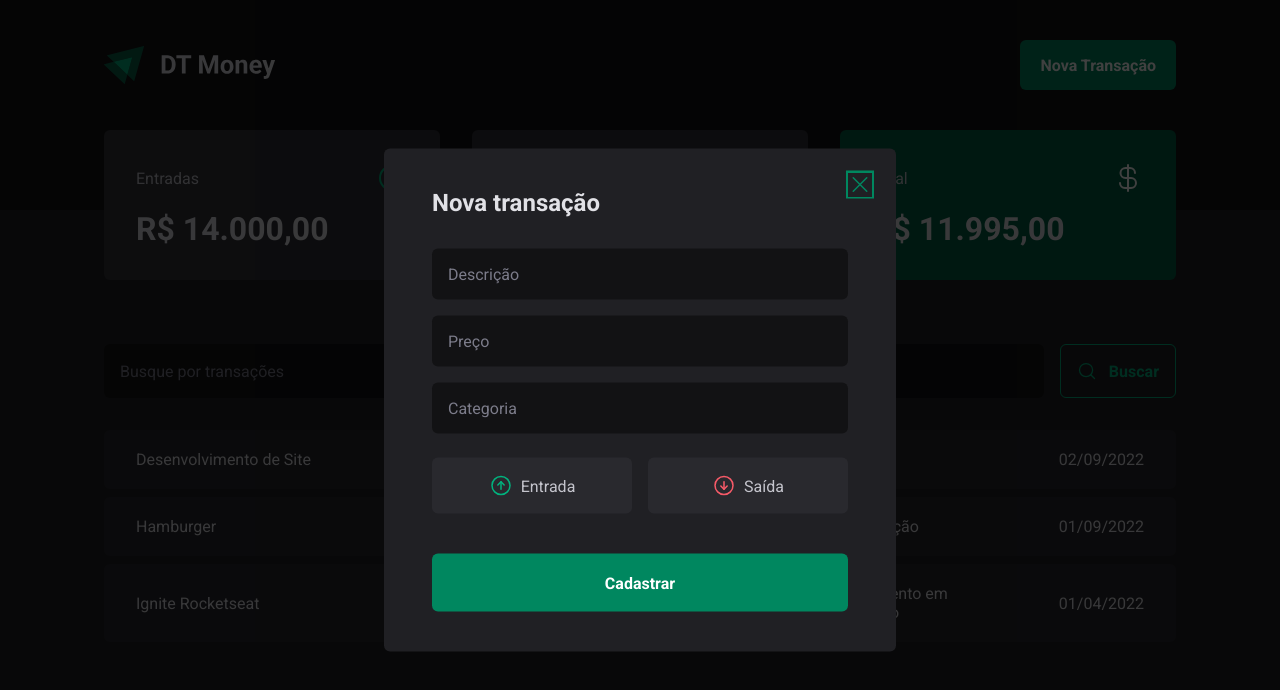
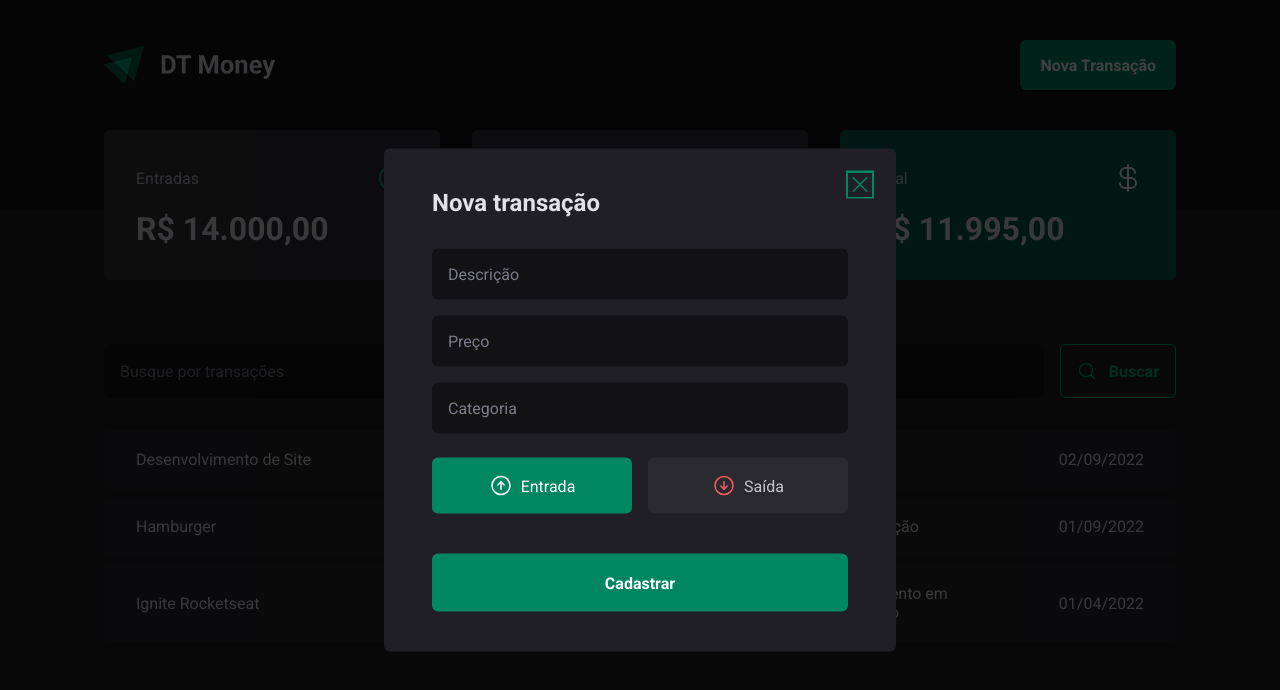
Before and after one commit to Lucas-B-C-Oliveira/DT-Money, a React (Vite) app: page / in a window 1280 px wide. Both pictures are taken after a click on the button "Nova Transação". Shown: the top 690 px of the page. Built offline with nearby package versions, Linux system fonts and the light colour scheme; data requests are answered from the project's data file.

Commit message:
implemented controlled components

```diff
--- a/src/components/NewTransactionModal/index.tsx
+++ b/src/components/NewTransactionModal/index.tsx
@@ -2,26 +2,29 @@
 import { ArrowCircleDown, ArrowCircleUp, X } from "phosphor-react";
 import { CloseButton, Content, Overlay, TransactionType, TransactionTypeButton } from "./styles";
 import * as z from 'zod'
-import { useForm } from 'react-hook-form';
+import { useForm, Controller } from 'react-hook-form';
 import { zodResolver } from '@hookform/resolvers/zod';
 
 const newTransactionFormSchema = z.object({
   description: z.string(),
   price: z.number(),
   category: z.string(),
-  // type: z.enum(['income', 'outcome'])
+  type: z.enum(['income', 'outcome'])
 })
 
 type NewTransactionFormInputs = z.infer<typeof newTransactionFormSchema>
 
 export function NewTransactionModal() {
-
   const {
+    control,
     register,
     handleSubmit,
     formState: { isSubmitting }
   } = useForm<NewTransactionFormInputs>({
-    resolver: zodResolver(newTransactionFormSchema)
+    resolver: zodResolver(newTransactionFormSchema),
+    defaultValues: {
+      type: 'income'
+    }
   })
 
   async function handleCreateNewTransaction(data: NewTransactionFormInputs) {
@@ -61,8 +64,12 @@
             {...register('category')}
           />
 
-          <TransactionType>
-
+          <Controller
+            control={control}
+            name="type"
+            render={({ field }) => {
+              return (
+                <TransactionType onValueChange={field.onChange} value={field.value}>
                   <TransactionTypeButton variant="income" value="income">
                     <ArrowCircleUp size={24} />
                     Entrada
@@ -72,8 +79,11 @@
                     <ArrowCircleDown size={24} />
                     Saída
                   </TransactionTypeButton>
+                </TransactionType>
+              )
+            }}
+          />
 
-          </TransactionType>
 
           <button type="submit" disabled={isSubmitting} >
             Cadastrar
```
Lines whose indentation alone changed are shown as unchanged.
